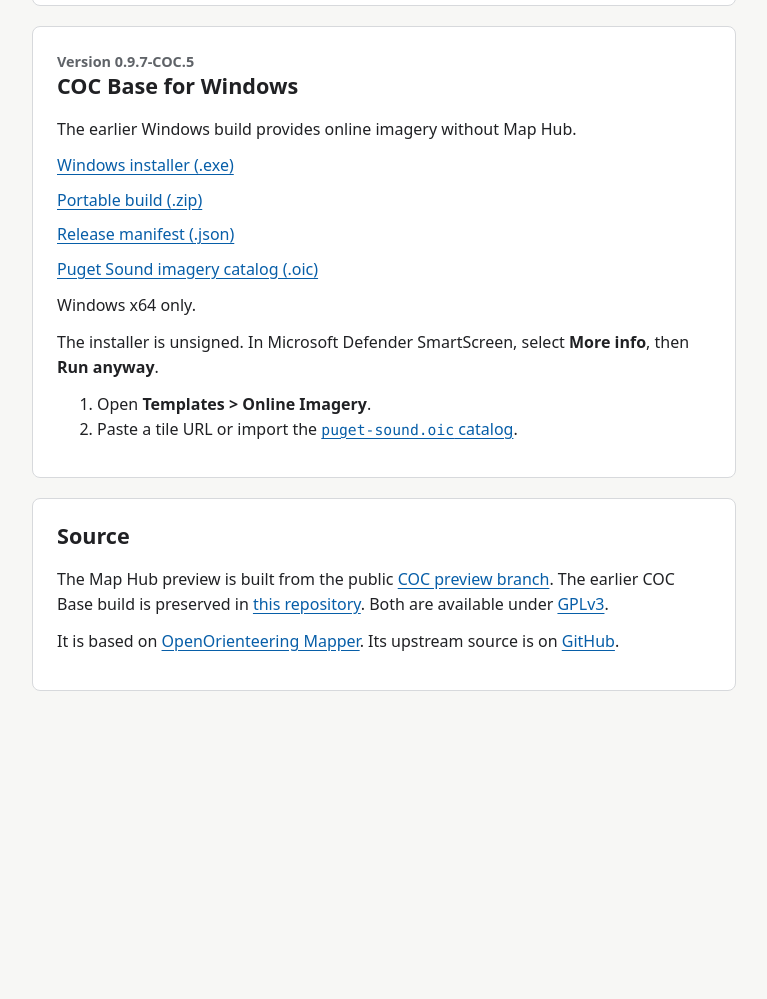
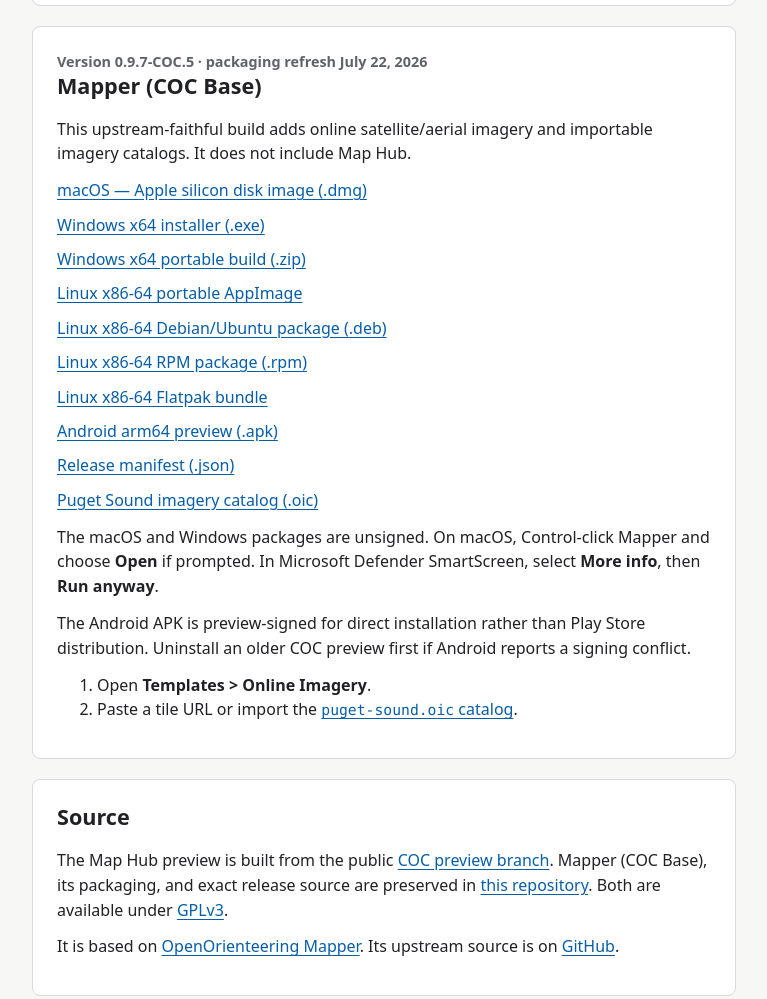
Before and after one commit to EthanOConnor/mapper-coc, a plain HTML site: page docs/index.html in a window 1280 px wide. Shown: the part 597-1596 px from the top of the page, without its empty margins (256-1023 px from the left). Before the commit the page ends 1336 px from the top, so only its background shows below. Drawn offline with Linux system fonts and the light colour scheme.

Commit message:
Package COC.5 for Linux macOS and Android

```diff
--- a/docs/index.html
+++ b/docs/index.html
@@ -33,15 +33,33 @@
     </section>
 
     <section aria-labelledby="base-download">
-      <p class="version">Version 0.9.7-COC.5</p>
-      <h2 id="base-download">COC Base for Windows</h2>
-      <p>The earlier Windows build provides online imagery without Map Hub.</p>
+      <p class="version">Version 0.9.7-COC.5 · packaging refresh July 22, 2026</p>
+      <h2 id="base-download">Mapper (COC Base)</h2>
+      <p>This upstream-faithful build adds online satellite/aerial imagery and importable imagery catalogs. It does not include Map Hub.</p>
       <ul class="downloads">
         <li>
-          <a href="https://github.com/EthanOConnor/mapper-coc/releases/latest/download/OOM-COC-Edition-Base-0.9.7-COC.5-windows-x64-installer.exe">Windows installer (.exe)</a>
+          <a href="https://github.com/EthanOConnor/mapper-coc/releases/latest/download/OOM-COC-Edition-Base-0.9.7-COC.5-macOS-arm64.dmg">macOS — Apple silicon disk image (.dmg)</a>
         </li>
         <li>
-          <a href="https://github.com/EthanOConnor/mapper-coc/releases/latest/download/OOM-COC-Edition-Base-0.9.7-COC.5-windows-x64.zip">Portable build (.zip)</a>
+          <a href="https://github.com/EthanOConnor/mapper-coc/releases/latest/download/OOM-COC-Edition-Base-0.9.7-COC.5-windows-x64-installer.exe">Windows x64 installer (.exe)</a>
+        </li>
+        <li>
+          <a href="https://github.com/EthanOConnor/mapper-coc/releases/latest/download/OOM-COC-Edition-Base-0.9.7-COC.5-windows-x64.zip">Windows x64 portable build (.zip)</a>
+        </li>
+        <li>
+          <a href="https://github.com/EthanOConnor/mapper-coc/releases/latest/download/OOM-COC-Edition-Base-0.9.7-COC.5-linux-x86_64.AppImage">Linux x86-64 portable AppImage</a>
+        </li>
+        <li>
+          <a href="https://github.com/EthanOConnor/mapper-coc/releases/latest/download/OOM-COC-Edition-Base-0.9.7-COC.5-linux-x86_64.deb">Linux x86-64 Debian/Ubuntu package (.deb)</a>
+        </li>
+        <li>
+          <a href="https://github.com/EthanOConnor/mapper-coc/releases/latest/download/OOM-COC-Edition-Base-0.9.7-COC.5-linux-x86_64.rpm">Linux x86-64 RPM package (.rpm)</a>
+        </li>
+        <li>
+          <a href="https://github.com/EthanOConnor/mapper-coc/releases/latest/download/OOM-COC-Edition-Base-0.9.7-COC.5-linux-x86_64.flatpak">Linux x86-64 Flatpak bundle</a>
+        </li>
+        <li>
+          <a href="https://github.com/EthanOConnor/mapper-coc/releases/latest/download/OOM-COC-Edition-Base-0.9.7-COC.5-android-arm64-v8a.apk">Android arm64 preview (.apk)</a>
         </li>
         <li>
           <a href="https://github.com/EthanOConnor/mapper-coc/releases/latest/download/oom-coc-edition-base-release-manifest.json">Release manifest (.json)</a>
@@ -50,8 +68,8 @@
           <a href="https://github.com/EthanOConnor/mapper-coc/releases/latest/download/puget-sound.oic">Puget Sound imagery catalog (.oic)</a>
         </li>
       </ul>
-      <p>Windows x64 only.</p>
-      <p>The installer is unsigned. In Microsoft Defender SmartScreen, select <strong>More info</strong>, then <strong>Run anyway</strong>.</p>
+      <p>The macOS and Windows packages are unsigned. On macOS, Control-click Mapper and choose <strong>Open</strong> if prompted. In Microsoft Defender SmartScreen, select <strong>More info</strong>, then <strong>Run anyway</strong>.</p>
+      <p>The Android APK is preview-signed for direct installation rather than Play Store distribution. Uninstall an older COC preview first if Android reports a signing conflict.</p>
       <ol>
         <li>Open <strong>Templates &gt; Online Imagery</strong>.</li>
         <li>Paste a tile URL or import the <a href="https://github.com/EthanOConnor/mapper-coc/releases/latest/download/puget-sound.oic"><code>puget-sound.oic</code> catalog</a>.</li>
@@ -60,7 +78,7 @@
 
     <section aria-labelledby="source">
       <h2 id="source">Source</h2>
-      <p>The Map Hub preview is built from the public <a href="https://github.com/EthanOConnor/mapper/tree/topic/coc-map-hub-preview">COC preview branch</a>. The earlier COC Base build is preserved in <a href="https://github.com/EthanOConnor/mapper-coc">this repository</a>. Both are available under <a href="https://www.gnu.org/licenses/gpl-3.0.html">GPLv3</a>.</p>
+      <p>The Map Hub preview is built from the public <a href="https://github.com/EthanOConnor/mapper/tree/topic/coc-map-hub-preview">COC preview branch</a>. Mapper (COC Base), its packaging, and exact release source are preserved in <a href="https://github.com/EthanOConnor/mapper-coc">this repository</a>. Both are available under <a href="https://www.gnu.org/licenses/gpl-3.0.html">GPLv3</a>.</p>
       <p>It is based on <a href="https://www.openorienteering.org">OpenOrienteering Mapper</a>. Its upstream source is on <a href="https://github.com/OpenOrienteering/mapper">GitHub</a>.</p>
     </section>
   </main>
```
Also changed, not shown: 6 other files.
